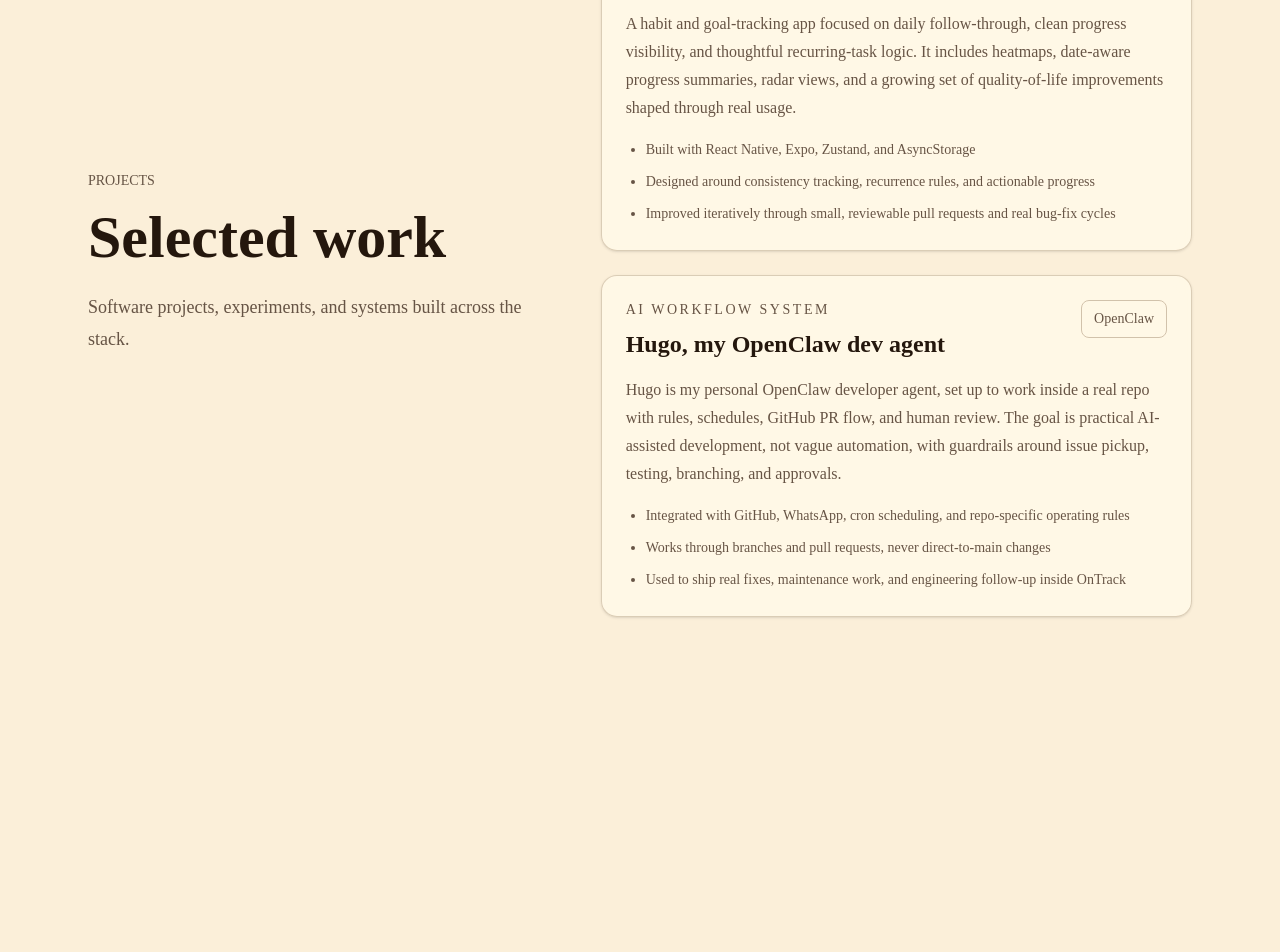
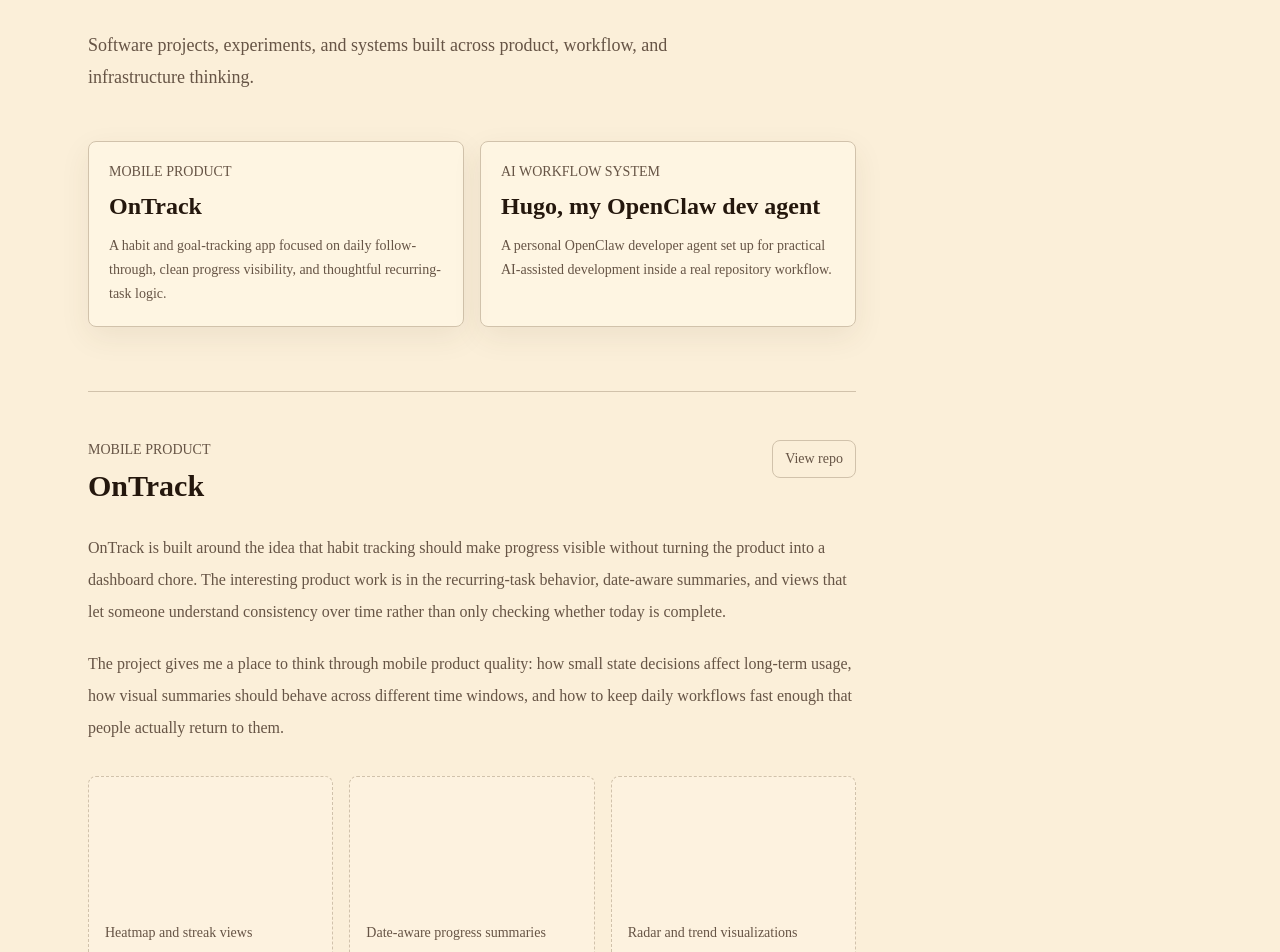
Before and after one commit to AdamLinCodes/personal-website-design, a Next.js app: page /projects in a window 1280 px wide. Shown: the part 260-1212 px from the top of the page. Before the commit the page ends 933 px from the top, so only its background shows below. Built offline with nearby package versions, Linux system fonts and the light colour scheme.

Commit message:
Structure for projects page

```diff
--- a/app/globals.css
+++ b/app/globals.css
@@ -119,6 +119,9 @@
   * {
     @apply border-border outline-ring/50;
   }
+  html {
+    scroll-behavior: smooth;
+  }
   body {
     @apply bg-background text-foreground;
   }
--- a/app/projects/page.tsx
+++ b/app/projects/page.tsx
@@ -1,65 +1,97 @@
 import { SitePage } from '../site-page'
+
+const projects = [
+  {
+    id: 'ontrack',
+    eyebrow: 'Mobile product',
+    title: 'OnTrack',
+    summary:
+      'A habit and goal-tracking app focused on daily follow-through, clean progress visibility, and thoughtful recurring-task logic.',
+    repoHref: 'https://github.com/KyleNewbigging/OnTrack',
+    doc: [
+      'OnTrack is built around the idea that habit tracking should make progress visible without turning the product into a dashboard chore. The interesting product work is in the recurring-task behavior, date-aware summaries, and views that let someone understand consistency over time rather than only checking whether today is complete.',
+      'The project gives me a place to think through mobile product quality: how small state decisions affect long-term usage, how visual summaries should behave across different time windows, and how to keep daily workflows fast enough that people actually return to them.',
+    ],
+    imageNotes: ['Heatmap and streak views', 'Date-aware progress summaries', 'Radar and trend visualizations'],
+  },
+  {
+    id: 'hugo',
+    eyebrow: 'AI workflow system',
+    title: 'Hugo, my OpenClaw dev agent',
+    summary:
+      'A personal OpenClaw developer agent set up for practical AI-assisted development inside a real repository workflow.',
+    repoHref: 'https://github.com/openclaw/openclaw',
+    doc: [
+      'Hugo is less about making a flashy chatbot and more about building a useful engineering workflow. The agent is configured to operate around real repository constraints: issue pickup, branch creation, review boundaries, schedules, GitHub pull requests, and explicit human approval before work moves too far.',
+      'The project is a way to test what agentic development feels like when it is treated as software process instead of vague automation. The useful parts are the guardrails: when the agent should act, when it should stop, how it should present work for review, and how much structure is needed before automation starts helping instead of creating cleanup work.',
+    ],
+    imageNotes: ['Issue pickup and scheduling flow', 'Branch and pull request lifecycle', 'Human review and approval boundaries'],
+  },
+]
 
 export default function ProjectsPage() {
   return (
     <SitePage
       eyebrow="Projects"
       title="Selected work"
-      description="Software projects, experiments, and systems built across the stack."
+      description="Software projects, experiments, and systems built across product, workflow, and infrastructure thinking."
+      details={
+        <div className="space-y-16">
+          <div className="grid gap-4 sm:grid-cols-2">
+            {projects.map((project) => (
+              <a
+                key={project.id}
+                href={`#${project.id}`}
+                className="group block rounded-md border border-border bg-card/55 p-5 shadow-[0_10px_30px_rgba(82,64,39,0.08)] transition-all duration-300 hover:-translate-y-1 hover:border-primary/35 hover:bg-card/80 hover:shadow-[0_18px_42px_rgba(82,64,39,0.18)] focus-visible:-translate-y-1 focus-visible:outline-none focus-visible:ring-2 focus-visible:ring-ring focus-visible:ring-offset-2 focus-visible:ring-offset-background"
               >
-      <div className="grid gap-6">
-        <article className="rounded-2xl border border-border/80 bg-card/80 p-6 shadow-sm backdrop-blur">
-          <div className="flex items-start justify-between gap-4">
+                <p className="text-sm font-medium uppercase text-muted-foreground">{project.eyebrow}</p>
+                <h2 className="mt-2 text-2xl font-semibold text-foreground transition-colors group-hover:text-primary">
+                  {project.title}
+                </h2>
+                <p className="mt-3 text-sm leading-6 text-muted-foreground">{project.summary}</p>
+              </a>
+            ))}
+          </div>
+
+          <div className="space-y-20">
+            {projects.map((project) => (
+              <section key={project.id} id={project.id} className="scroll-mt-32 border-t border-border pt-12">
+                <div className="flex flex-wrap items-start justify-between gap-4">
                   <div>
-              <p className="text-sm font-medium uppercase tracking-[0.18em] text-muted-foreground">Mobile product</p>
-              <h2 className="mt-2 text-2xl font-semibold text-foreground">OnTrack</h2>
+                    <p className="text-sm font-medium uppercase text-muted-foreground">{project.eyebrow}</p>
+                    <h2 className="mt-2 text-3xl font-semibold">{project.title}</h2>
                   </div>
                   <a
-              href="https://github.com/KyleNewbigging/OnTrack"
+                    href={project.repoHref}
                     target="_blank"
                     rel="noreferrer"
-              className="rounded-md border border-border px-3 py-2 text-sm font-medium text-muted-foreground transition-colors hover:bg-accent hover:text-foreground"
+                    className="rounded-md border border-border px-3 py-2 text-sm font-medium text-muted-foreground transition-colors hover:bg-accent hover:text-foreground focus-visible:outline-none focus-visible:ring-2 focus-visible:ring-ring focus-visible:ring-offset-2 focus-visible:ring-offset-background"
                   >
                     View repo
                   </a>
                 </div>
-          <p className="mt-4 text-base leading-7 text-muted-foreground">
-            A habit and goal-tracking app focused on daily follow-through, clean progress visibility, and thoughtful recurring-task logic.
-            It includes heatmaps, date-aware progress summaries, radar views, and a growing set of quality-of-life improvements shaped through real usage.
-          </p>
-          <ul className="mt-4 list-disc space-y-2 pl-5 text-sm leading-6 text-muted-foreground">
-            <li>Built with React Native, Expo, Zustand, and AsyncStorage</li>
-            <li>Designed around consistency tracking, recurrence rules, and actionable progress</li>
-            <li>Improved iteratively through small, reviewable pull requests and real bug-fix cycles</li>
-          </ul>
-        </article>
 
-        <article className="rounded-2xl border border-border/80 bg-card/80 p-6 shadow-sm backdrop-blur">
-          <div className="flex items-start justify-between gap-4">
-            <div>
-              <p className="text-sm font-medium uppercase tracking-[0.18em] text-muted-foreground">AI workflow system</p>
-              <h2 className="mt-2 text-2xl font-semibold text-foreground">Hugo, my OpenClaw dev agent</h2>
+                <div className="mt-7 space-y-5 text-base leading-8 text-muted-foreground">
+                  {project.doc.map((paragraph) => (
+                    <p key={paragraph}>{paragraph}</p>
+                  ))}
                 </div>
-            <a
-              href="https://github.com/openclaw/openclaw"
-              target="_blank"
-              rel="noreferrer"
-              className="rounded-md border border-border px-3 py-2 text-sm font-medium text-muted-foreground transition-colors hover:bg-accent hover:text-foreground"
+
+                <div className="mt-8 grid gap-4 sm:grid-cols-3">
+                  {project.imageNotes.map((note) => (
+                    <div
+                      key={note}
+                      className="flex aspect-[4/3] items-end rounded-md border border-dashed border-border bg-card/35 p-4 text-sm font-medium text-muted-foreground"
                     >
-              OpenClaw
-            </a>
+                      {note}
                     </div>
-          <p className="mt-4 text-base leading-7 text-muted-foreground">
-            Hugo is my personal OpenClaw developer agent, set up to work inside a real repo with rules, schedules, GitHub PR flow, and human review.
-            The goal is practical AI-assisted development, not vague automation, with guardrails around issue pickup, testing, branching, and approvals.
-          </p>
-          <ul className="mt-4 list-disc space-y-2 pl-5 text-sm leading-6 text-muted-foreground">
-            <li>Integrated with GitHub, WhatsApp, cron scheduling, and repo-specific operating rules</li>
-            <li>Works through branches and pull requests, never direct-to-main changes</li>
-            <li>Used to ship real fixes, maintenance work, and engineering follow-up inside OnTrack</li>
-          </ul>
-        </article>
+                  ))}
                 </div>
-    </SitePage>
+              </section>
+            ))}
+          </div>
+        </div>
+      }
+    />
   )
 }
```
Also changed, not shown: 1 other file (tests, documents, lock files or other folders). Lines whose indentation alone changed are shown as unchanged.
